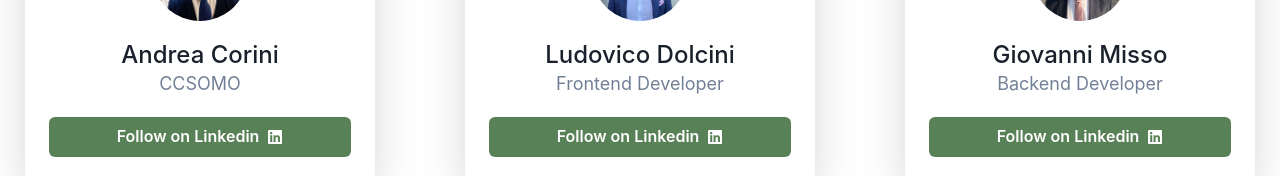
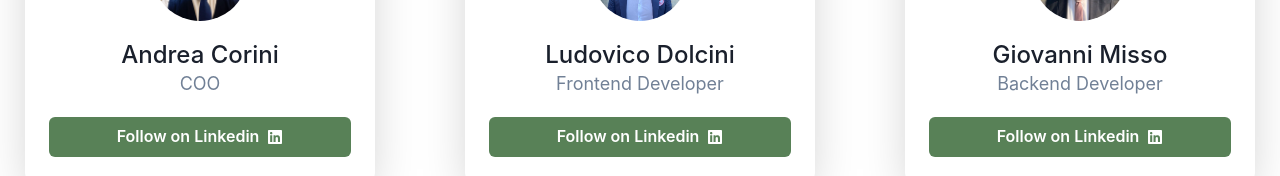
Before and after one commit to dolcio96/GreenBoost-LandingPage, a Next.js app: page / in a window 1280 px wide. Shown: the part 4054-4230 px from the top of the page. Built offline with nearby package versions, Linux system fonts and the light colour scheme.

Commit message:
MODIFICA RUOLI

```diff
--- a/components/team/index.js
+++ b/components/team/index.js
@@ -21,8 +21,8 @@ const team = {
     giovanni: { nome: "Giovanni Misso", role: "Backend Developer", desc: "descrizione", linkedin: "https://www.linkedin.com/in/giovannimisso/", img: GiovanniAvatar },
     arturo: { nome: "Arturo Sorgato", role: "CPO", desc: "descrizione", linkedin: "https://www.linkedin.com/in/arturo-sorgato-555b05215/", img: ArturoAvatar },
     tommaso: { nome: "Tommaso Marinelli", role: "CEO", desc: "descrizione", linkedin: "https://www.linkedin.com/in/tommaso-marinelli1/", img: TommasoAvatar },
-    enrico: { nome: "Enrico Martini", role: "COO", desc: "descrizione", linkedin: "https://www.linkedin.com/in/enrico-martini-070696/", img: EnricoAvatar },
-    andrea: { nome: "Andrea Corini", role: "CCSOMO", desc: "descrizione", linkedin: "https://www.linkedin.com/in/andrea-corini-131634129/", img: AndreaAvatar },
+    enrico: { nome: "Enrico Martini", role: "CSO", desc: "descrizione", linkedin: "https://www.linkedin.com/in/enrico-martini-070696/", img: EnricoAvatar },
+    andrea: { nome: "Andrea Corini", role: "COO", desc: "descrizione", linkedin: "https://www.linkedin.com/in/andrea-corini-131634129/", img: AndreaAvatar },
 }
 
 const Bubbles = () => {
```
